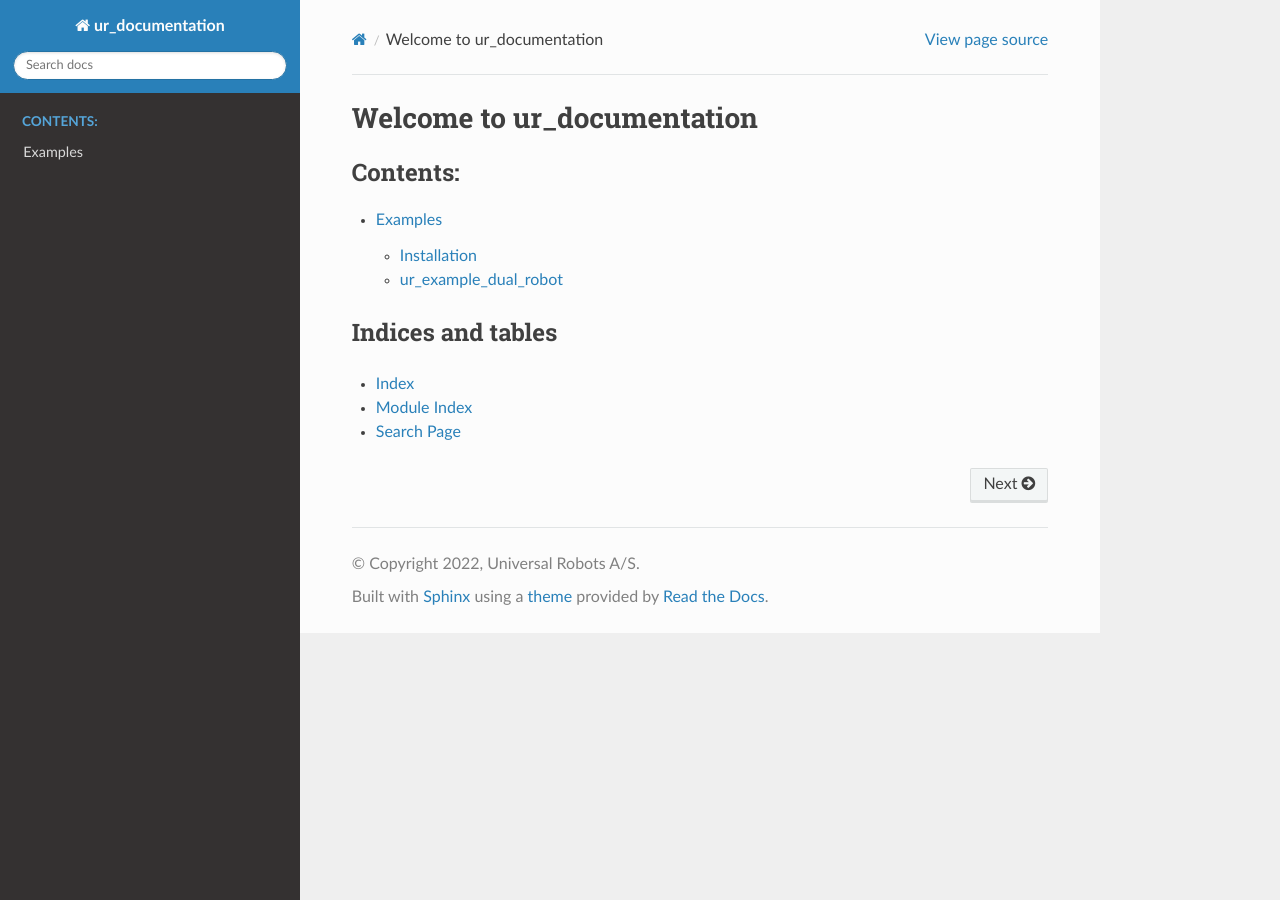
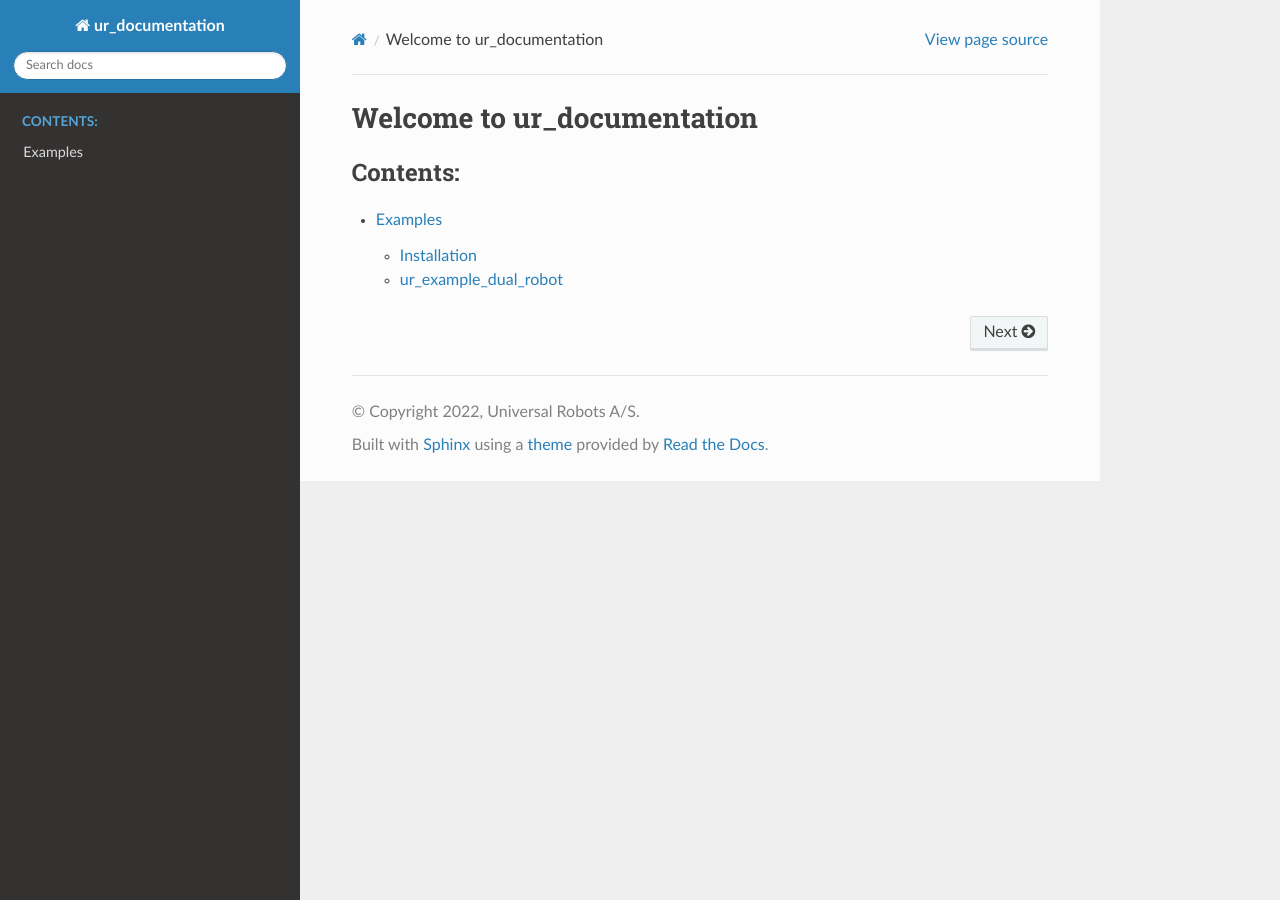
Before and after one commit to UniversalRobots/Universal_Robots_ROS_Tutorials, a Sphinx documentation site: the page built from ur_documentation/docs/source/index.rst, in a window 1280 px wide. Built offline with Sphinx 7.4.7 and the Read the Docs theme 2.0.0, drawn with Linux system fonts in a browser that asks for light colours.

Commit message:
Create correct ToC structure

```diff
--- a/ur_documentation/docs/source/index.rst
+++ b/ur_documentation/docs/source/index.rst
@@ -7,13 +7,4 @@
    :maxdepth: 2
    :caption: Contents:
 
-   examples/introduction
-
-
-
-Indices and tables
-==================
-
-* :ref:`genindex`
-* :ref:`modindex`
-* :ref:`search`
+   examples/toc
```
Also changed, not shown: ur_documentation/docs/source/examples/installation.rst (renamed from ur_documentation/docs/source/examples/introduction.rst, +0 -8 lines), ur_documentation/docs/source/examples/toc.rst (added, +13 -0 lines).
